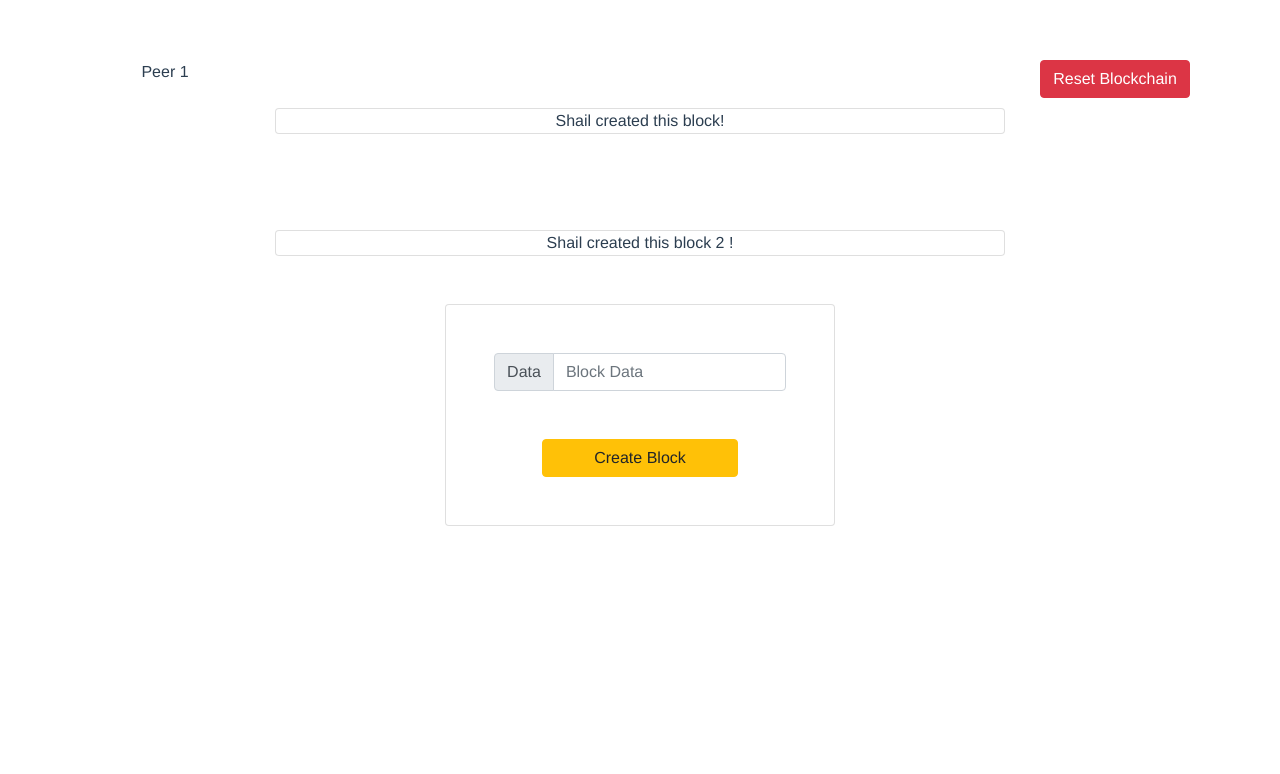
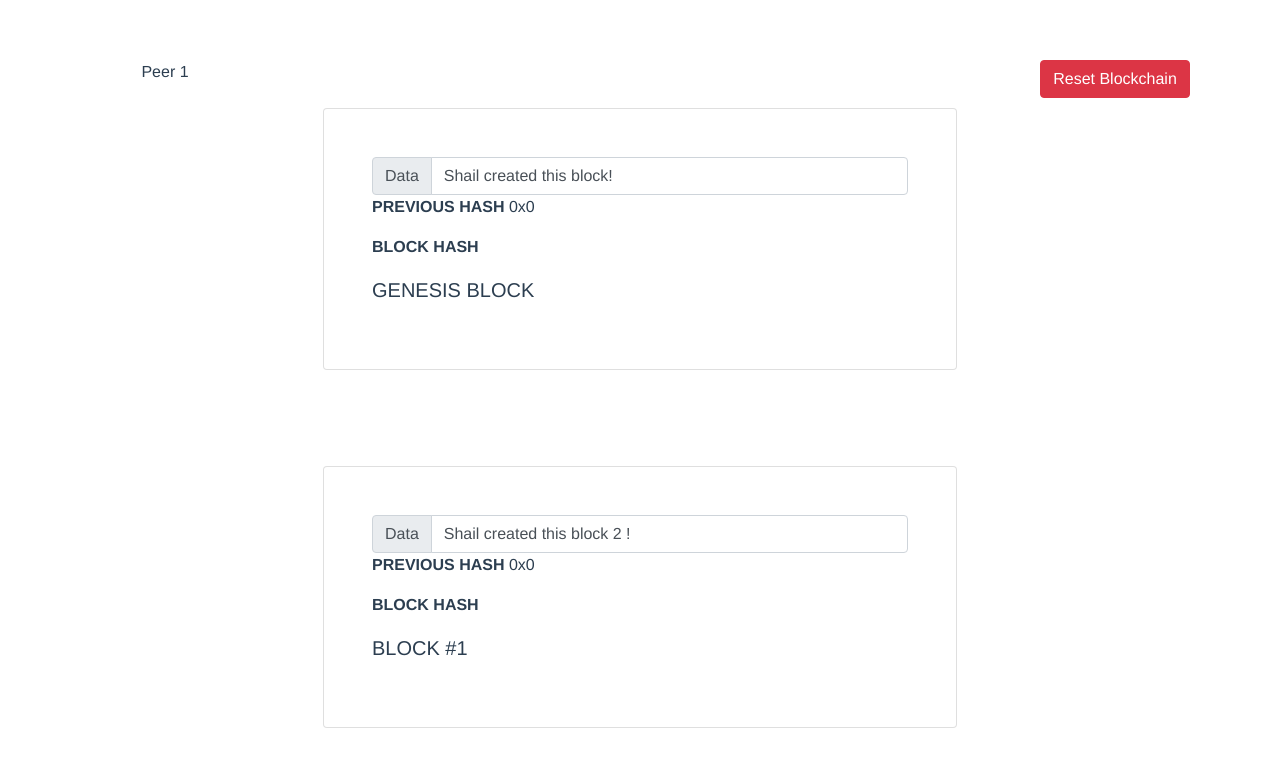
Before and after one commit to shailscript/blockchain-app, a Vue app: page / in a window 1280 px wide. Shown: the top 774 px of the page. Built offline with nearby package versions, Linux system fonts and the light colour scheme.

Commit message:
Block template design

```diff
--- a/src/components/Block.vue
+++ b/src/components/Block.vue
@@ -1,6 +1,16 @@
 <template>
-    <div class="card my-5">
-        {{blockchain[index].data}}
+    <div class="card m-5 p-5">
+        <div class="input-group">
+            <div class="input-group-prepend">
+                <div class="input-group-text">Data</div>
+            </div>
+            <input type="text" class="form-control" placeholder="Block Data" :value="block.data">
+        </div>
+        <p class="text-left"><strong>PREVIOUS HASH</strong> {{ block.previous_hash }}</p>
+        <p class="text-left"><strong>BLOCK HASH</strong> {{ block.hash }}</p>
+        <div class="d-flex justify-content-between">
+            <p class="lead"><strong>{{ blockName }}</strong></p>
+        </div>
     </div>
 </template>
 
@@ -10,8 +20,11 @@ export default {
         'index'
     ],
     computed: {
-        blockchain() {
-            return this.$store.state.blockchain;
+        block() {
+            return this.$store.state.blockchain[this.index];
+        },
+        blockName() {
+            return this.$store.state.blockchain[this.index].index === 0 ? 'GENESIS BLOCK' : `BLOCK #${this.$store.state.blockchain[this.index].index}`
         }
     }
 }
```
